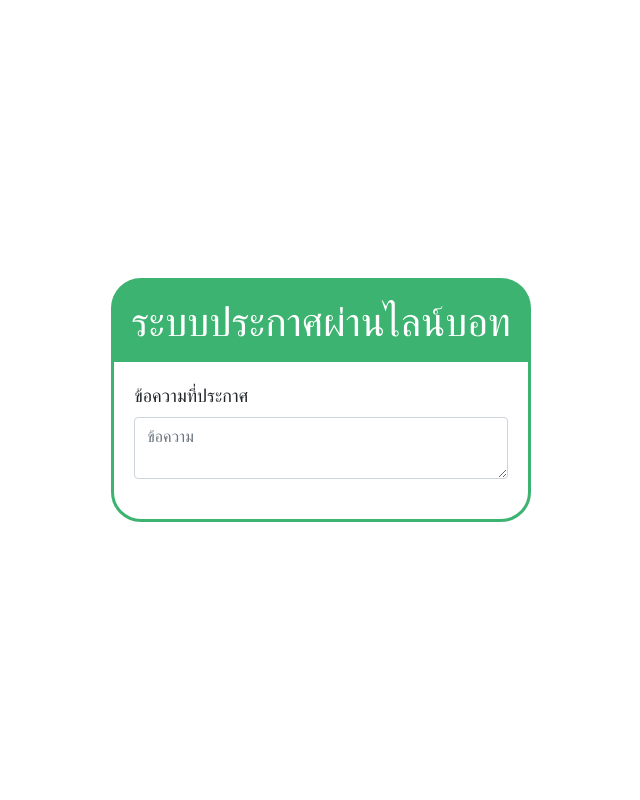
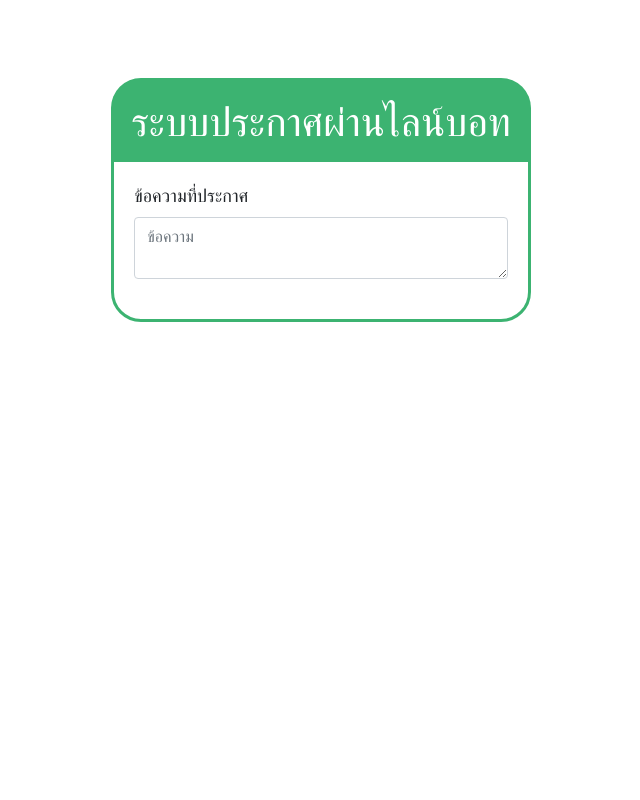
Before and after one commit to notheartza/linebot-pp, a Python web app: template linebot-pp/templates/Broadcast.html in a window 1280 px wide. Shown: the whole page, without its empty margins (304-944 px from the left). Run offline with Jinja, Linux system fonts and the light colour scheme; the template is opened without the code that fills it, so the values that code supplies are empty; some libraries are stand-ins or nearby versions.

Commit message:
Update Broadcast.html

```diff
--- a/linebot-pp/templates/Broadcast.html
+++ b/linebot-pp/templates/Broadcast.html
@@ -22,8 +22,8 @@
            color: #FFFF;
        }
        .vertical-center {
-        min-height: 100%;  /* Fallback for browsers do NOT support vh unit */
-        min-height: 100vh; /* These two lines are counted as one :-)       */
+        min-height: 50%;  /* Fallback for browsers do NOT support vh unit */
+        min-height: 50vh; /* These two lines are counted as one :-)       */
         display: flex;
         align-items: center;
       }
```
